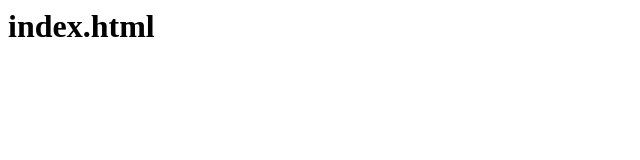
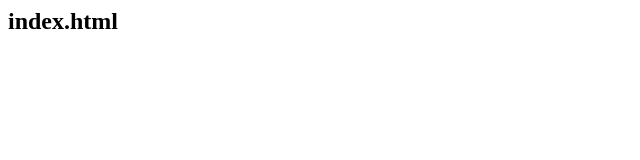
Before and after one commit to Le-herisson/Site, a plain HTML site: page index.html in a window 1280 px wide. Shown: the whole page, without its empty margins (0-640 px from the left). Drawn offline with Linux system fonts and the light colour scheme.

Commit message:
Update index.html

```diff
--- a/index.html
+++ b/index.html
@@ -1 +1 @@
-<h1>index.html</h1>
+<h2>index.html</h2>
```
